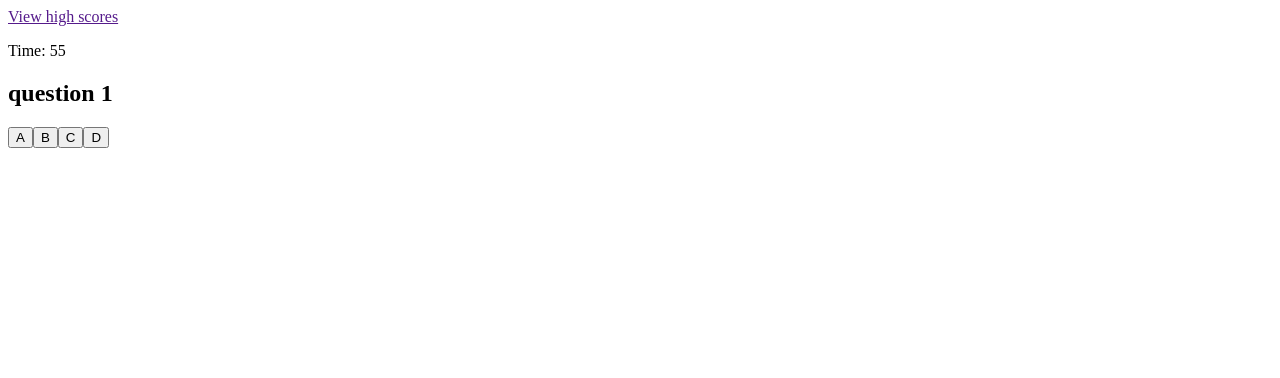
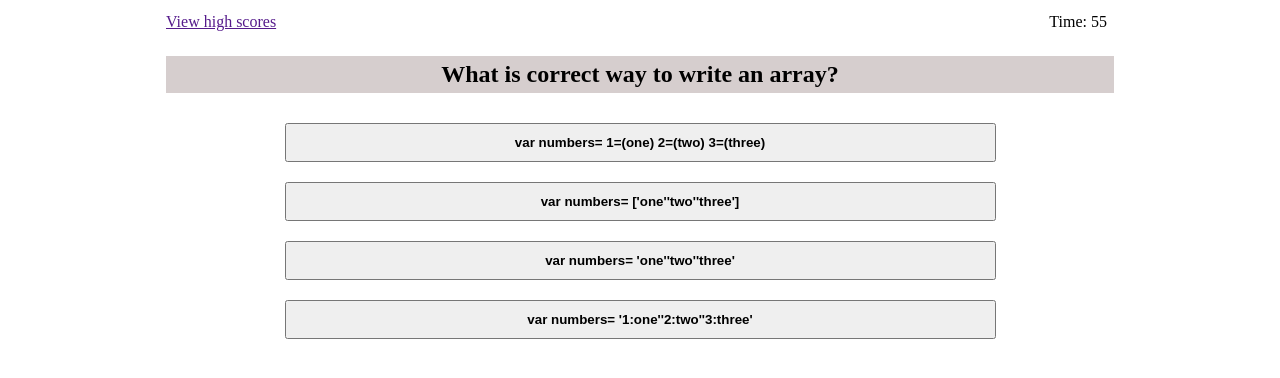
Before and after one commit to armcuellar/code-quiz, a plain HTML site: page index.html in a window 1280 px wide. Both pictures are taken after a click on the button "Start Quiz". Drawn offline with Linux system fonts and the light colour scheme.

Commit message:
added styling

```diff
--- a/assets/css/style.css
+++ b/assets/css/style.css
@@ -0,0 +1,61 @@
+header {
+    display: flex;
+    align-items: space-between;
+    width: 100%;
+    padding: 5px;
+    margin: 3px;
+    width: 75%;
+    margin: auto;
+}
+
+header a, header p {
+    flex-wrap: wrap;
+    width: 50%;
+    padding: 0;
+    margin: 0;
+}
+
+header p {
+    text-align: right;
+    padding-right: 2px;
+    margin-right: 5px;
+}
+
+main {
+    text-align: center;
+    width: 75%;
+    margin: auto;
+}
+
+main h2 {
+    background-color: #d6cece;
+    padding-top: 5px;
+    padding-bottom: 5px;
+}
+
+li {
+    text-align: center;
+    width: 30%;
+    margin: auto;
+    font-weight: bold;
+    padding-top: 5px;
+    padding-bottom: 5px;
+    /* color: #020615; */
+    background-color: #FFEC5C;
+}
+
+li:nth-child(2n) {
+    background-color: #EBD000;
+}
+
+.btn {
+    padding: 5px;
+    margin: 10px;
+}
+
+.choice {
+    width: 75%;
+    font-weight: bold;
+    padding-top: 10px;
+    padding-bottom: 10px;
+}
--- a/assets/js/script.js
+++ b/assets/js/script.js
@@ -11,43 +11,43 @@ var savedScore = [];
 // array that holds the questions and answers
 var questions = [
     {
-        question: "question 1",
-        choiceA: "A",
-        choiceB: "B",
-        choiceC: "C",
-        choiceD: "D",
+        question: "What is correct way to write an array?",
+        choiceA: "var numbers= 1=(one) 2=(two) 3=(three)",
+        choiceB: "var numbers= ['one''two''three']",
+        choiceC: "var numbers= 'one''two''three'",
+        choiceD: "var numbers= '1:one''2:two''3:three'",
         correctAnswer: "choiceB"
     },
     {
-        question: "question 2",
-        choiceA: "A",
-        choiceB: "B",
-        choiceC: "C",
-        choiceD: "D",
+        question: "Which operator is used to assign a value to a variable?",
+        choiceA: "=",
+        choiceB: "-",
+        choiceC: "*",
+        choiceD: "+",
         correctAnswer: "choiceA"
     },
     {
-        question: "question 3",
-        choiceA: "A",
-        choiceB: "B",
-        choiceC: "C",
-        choiceD: "D",
+        question: "The condition in an if/else statement is enclosed with ____.",
+        choiceA: "Quotes",
+        choiceB: "Curly Brackets",
+        choiceC: "Parenthesis",
+        choiceD: "Square Brackets",
         correctAnswer: "choiceC"
     },
     {
-        question: "questin 4",
-        choiceA: "A",
-        choiceB: "B",
-        choiceC: "C",
-        choiceD: "D",
+        question: "Arrays in Javascript can be used to store ______.",
+        choiceA: "Numbers and Strings",
+        choiceB: "Other Arrays",
+        choiceC: "Booleans",
+        choiceD: "All of the above",
         correctAnswer: "choiceD"
     },
     {
-        question: "question 5",
-        choiceA: "A",
-        choiceB: "B",
-        choiceC: "C",
-        choiceD: "D",
+        question: "How do you round the number 5.15, to the nearest integer?",
+        choiceA: "round(5.15)",
+        choiceB: "rnd(5.15)",
+        choiceC: "Math.round(5.15)",
+        choiceD: "Math.rnd(5.15)",
         correctAnswer: "choiceC"
     }
 ];
@@ -93,25 +93,25 @@ var questionQuiz = function () {
     var choiceA = document.createElement("button");
     choiceA.textContent = questions[questionId].choiceA;
     choiceA.setAttribute("value", "choiceA");
-    choiceA.className = "btn";
+    choiceA.className = "btn choice";
     questionContainerEl.appendChild(choiceA);
 
     var choiceB = document.createElement("button");
     choiceB.textContent = questions[questionId].choiceB;
     choiceB.setAttribute("value", "choiceB");
-    choiceB.className = "btn";
+    choiceB.className = "btn choice";
     questionContainerEl.appendChild(choiceB);
 
     var choiceC = document.createElement("button");
     choiceC.textContent = questions[questionId].choiceC;
     choiceC.setAttribute("value", "choiceC");
-    choiceC.className = "btn";
+    choiceC.className = "btn choice";
     questionContainerEl.appendChild(choiceC);
 
     var choiceD = document.createElement("button");
     choiceD.textContent = questions[questionId].choiceD;
     choiceD.setAttribute("value", "choiceD");
-    choiceD.className = "btn";
+    choiceD.className = "btn choice";
     questionContainerEl.appendChild(choiceD);
 
     containerEl.appendChild(questionContainerEl);
@@ -168,7 +168,7 @@ var endQuiz = function () {
     resultContainerEl.appendChild(scoreTextEl);
 
     if (score === "0") {
-        resultEl.textContent = "Unfortunately you ran out of time";
+        resultEl.textContent = "You ran out of time!";
 
         var resetButtonEl = document.createElement("button");
         resetButtonEl.textContent = "Try again";
--- a/index.html
+++ b/index.html
@@ -19,7 +19,7 @@
     <main id="container">
         <h2>Coding quiz</h2>
         <p> Try taking this coding quiz within the time limit. Every wrong answer will deduct time and points.</p>
-        <button id="start-quiz">Start Quiz</button>
+        <button id="start-quiz" class="btn">Start Quiz</button>
 
     </main>
 
```
